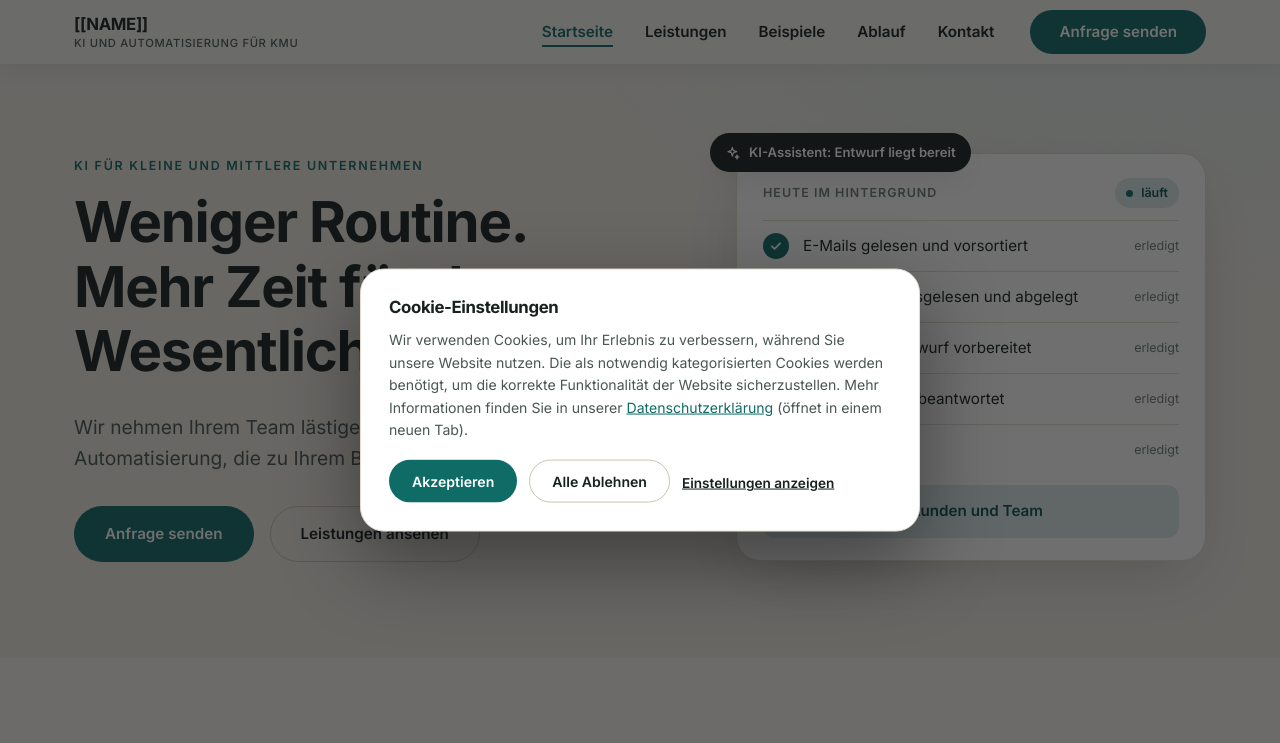
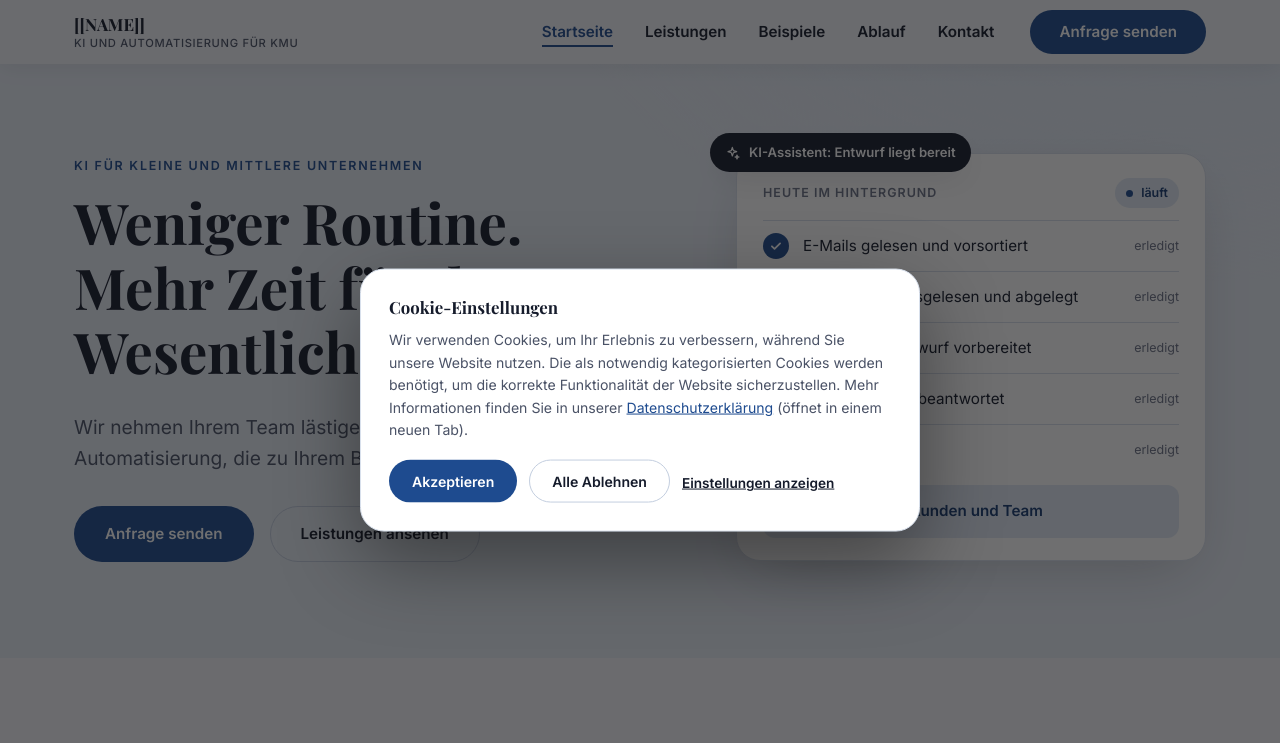
Before and after one commit to ft2vzpkpzb-a11y/website_dienstleistungen, a plain HTML site: page public/index.html in a window 1280 px wide. Shown: the top 743 px of the page. Drawn offline with Linux system fonts and the light colour scheme.

Commit message:
Gestaltung Blau, klassisch: Dunkelblau als Akzentfarbe, Überschriften mit Serifen
Co-Authored-By: Claude Opus 5.5 <noreply@anthropic.com>
Claude-Session: https://claude.ai/code/session_01RZw23EpneZv14PDb8pUcRz

```diff
--- a/public/assets/css/style.css
+++ b/public/assets/css/style.css
@@ -8,36 +8,36 @@
    ========================================================================== */
 
 :root {
-  /* Akzentfarbe (noch kein Logo): Petrol */
-  --color-primary: #0E6B66;
-  --color-primary-dark: #0A504C;
-  --color-primary-light: #DDEDEA;
+  /* Akzentfarbe (noch kein Logo): Dunkelblau, gewählt am 16.11.2026 (Variante B) */
+  --color-primary: #1E4B8F;
+  --color-primary-dark: #163A70;
+  --color-primary-light: #E1EAF6;
   /* Schrift */
-  --color-ink: #17211F;
-  --color-ink-soft: #4A5654;
-  --color-ink-faint: #6E7A77;
-  /* Flächen: ruhiger, warmer heller Hintergrund */
-  --color-paper: #F8F6F1;
-  --color-paper-alt: #EFEBE2;
-  --color-line: #E2DCCF;
-  --color-line-strong: #CBC3B2;
+  --color-ink: #151B2B;
+  --color-ink-soft: #4A5266;
+  --color-ink-faint: #6B7286;
+  /* Flächen: ruhiger, kühler heller Hintergrund */
+  --color-paper: #F5F7FB;
+  --color-paper-alt: #E8EEF7;
+  --color-line: #D8E0EC;
+  --color-line-strong: #C3CEDF;
   --color-white: #FFFFFF;
   /* Kopfzeile: Milchglas in der Farbe der Fläche */
-  --header-bg: rgba(248, 246, 241, 0.92);
+  --header-bg: rgba(245, 247, 251, 0.92);
   /* Rot nur für Fehler im Formular, unabhängig von der Akzentfarbe */
   --color-error: #C2372D;
   --color-error-dark: #9C2A22;
   --color-error-bg: #FFF5F3;
   --color-error-ring: rgba(194, 55, 45, 0.16);
   --color-error-glow: rgba(194, 55, 45, 0.45);
-  --focus-ring: rgba(14, 107, 102, 0.18);
+  --focus-ring: rgba(30, 75, 143, 0.18);
 
   --font-serif: 'Playfair Display', Georgia, 'Times New Roman', serif;
   --font-sans: 'Inter', -apple-system, BlinkMacSystemFont, 'Segoe UI', Roboto, sans-serif;
-  /* Schrift der Überschriften: --font-sans (modern) oder --font-serif (klassisch) */
-  --font-heading: var(--font-sans);
-  --heading-weight: 650;
-  --heading-tracking: -0.022em;
+  /* Schrift der Überschriften: --font-serif (klassisch, gewählt) oder --font-sans (modern) */
+  --font-heading: var(--font-serif);
+  --heading-weight: 700;
+  --heading-tracking: 0;
 
   --container-width: 1180px;
   --radius-sm: 6px;
--- a/public/index.html
+++ b/public/index.html
@@ -8,7 +8,7 @@
 <!-- GEMEINSAM:kopf -->
 <link rel="icon" href="data:,">
 <link rel="stylesheet" href="/assets/css/fonts.css">
-<link rel="stylesheet" href="/assets/css/style.css?v=2026-11-16-3">
+<link rel="stylesheet" href="/assets/css/style.css?v=2026-11-16-4">
 <!-- /GEMEINSAM:kopf -->
 </head>
 <body>
@@ -440,7 +440,7 @@
 <!-- /GEMEINSAM:cookie -->
 
 <!-- GEMEINSAM:skript -->
-<script src="/assets/js/main.js?v=2026-11-16-3"></script>
+<script src="/assets/js/main.js?v=2026-11-16-4"></script>
 <!-- /GEMEINSAM:skript -->
 </body>
 </html>
```
Also changed, not shown: public/404.html (+1 -1 lines), public/ablauf.html (+2 -2 lines), public/beispiele.html (+2 -2 lines), public/datenschutz.html (+2 -2 lines), public/impressum.html (+2 -2 lines), public/kontakt.html (+2 -2 lines), public/leistungen.html (+2 -2 lines), website-projekt.md (+13 -6 lines).
